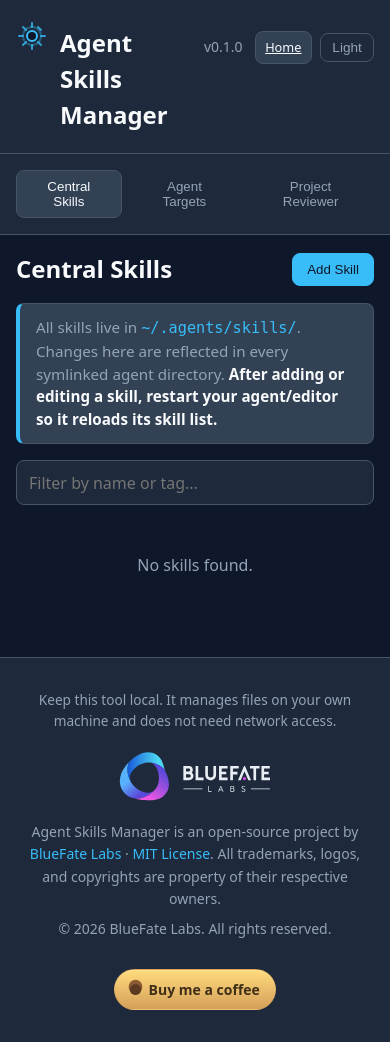
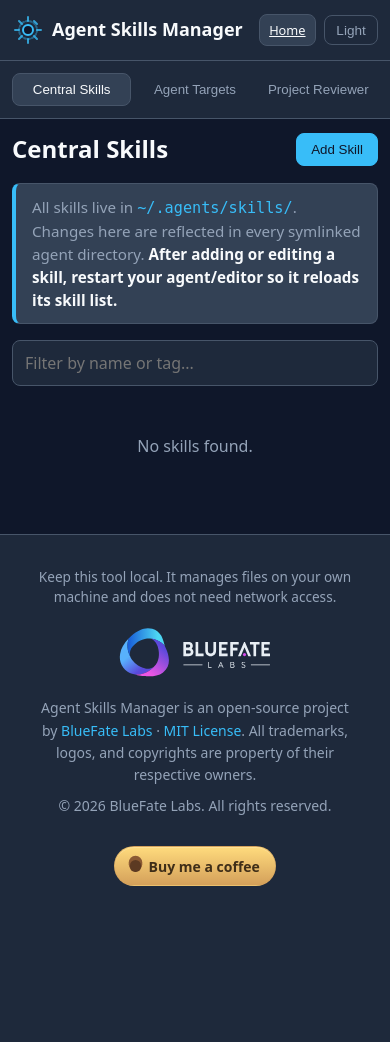
Before and after one commit to bluefate/skill-manager, a FastAPI app: page /app in a window 390 px wide. After the commit the page ends 886 px from the top, so only its background shows below. Run offline with FastAPI, Linux system fonts and the light colour scheme; data that the repository does not hold is empty.

Commit message:
Polish responsive app spacing

```diff
--- a/src/agent_skills_manager/web/static/style.css
+++ b/src/agent_skills_manager/web/static/style.css
@@ -40,9 +40,17 @@
     line-height: 1.5;
 }
 
+h1, h2, h3, h4 {
+    text-wrap: balance;
+}
+
+p {
+    text-wrap: pretty;
+}
+
 .app-header {
     display: flex;
-    align-items: baseline;
+    align-items: center;
     gap: 0.75rem;
     padding: 1.25rem var(--gap);
     border-bottom: 1px solid var(--border);
@@ -52,6 +60,7 @@
 .app-header h1 {
     margin: 0;
     font-size: 1.5rem;
+    line-height: 1.2;
 }
 
 .app-logo {
@@ -79,6 +88,10 @@
     display: flex;
     align-items: center;
     gap: 0.5rem;
+}
+
+.header-links .theme-toggle {
+    margin-left: 0;
 }
 
 .version {
@@ -551,11 +564,12 @@
 }
 
 .feature-grid .card h3 {
-    margin-top: 0;
+    margin: 0 0 0.75rem;
 }
 
 .feature-grid .card p {
     color: var(--text-muted);
+    margin: 0;
 }
 
 .feature-grid .card code {
@@ -570,16 +584,21 @@
 }
 
 .how-it-works h2 {
-    margin-top: 0;
+    margin: 0 0 var(--gap);
 }
 
 .how-it-works ol {
+    margin: 0;
     padding-left: 1.25rem;
 }
 
 .how-it-works li {
     margin-bottom: 0.75rem;
     line-height: 1.6;
+}
+
+.how-it-works li:last-child {
+    margin-bottom: 0;
 }
 
 .how-it-works code {
@@ -676,3 +695,50 @@
 body:not(.light-mode) .theme-img-light {
     display: none;
 }
+
+@media (max-width: 560px) {
+    .app-header {
+        gap: 0.5rem;
+        padding: 0.875rem 0.75rem;
+    }
+
+    .app-header h1 {
+        flex: 1;
+        font-size: 1.125rem;
+        white-space: nowrap;
+    }
+
+    .version {
+        display: none;
+    }
+
+    .tabs {
+        gap: 0.25rem;
+        padding: 0.75rem;
+    }
+
+    .tab {
+        flex: 1;
+        padding: 0.5rem 0.35rem;
+    }
+
+    .container {
+        padding: 0.75rem;
+    }
+
+    .hero {
+        padding: 1.75rem 0.25rem 2.25rem;
+    }
+
+    .hero h2 {
+        font-size: 1.75rem;
+    }
+
+    .form-row {
+        gap: 0.5rem;
+    }
+
+    .modal-content {
+        width: calc(100% - 1.5rem);
+    }
+}
```
